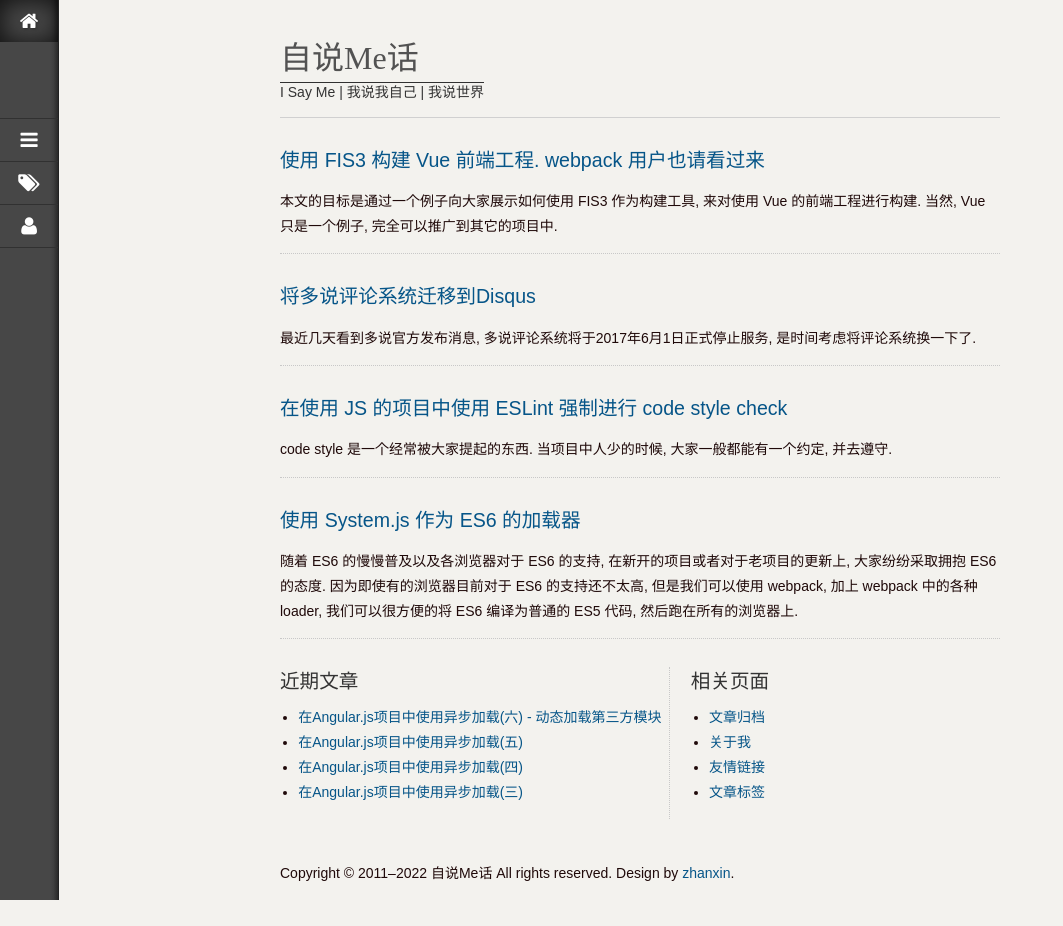
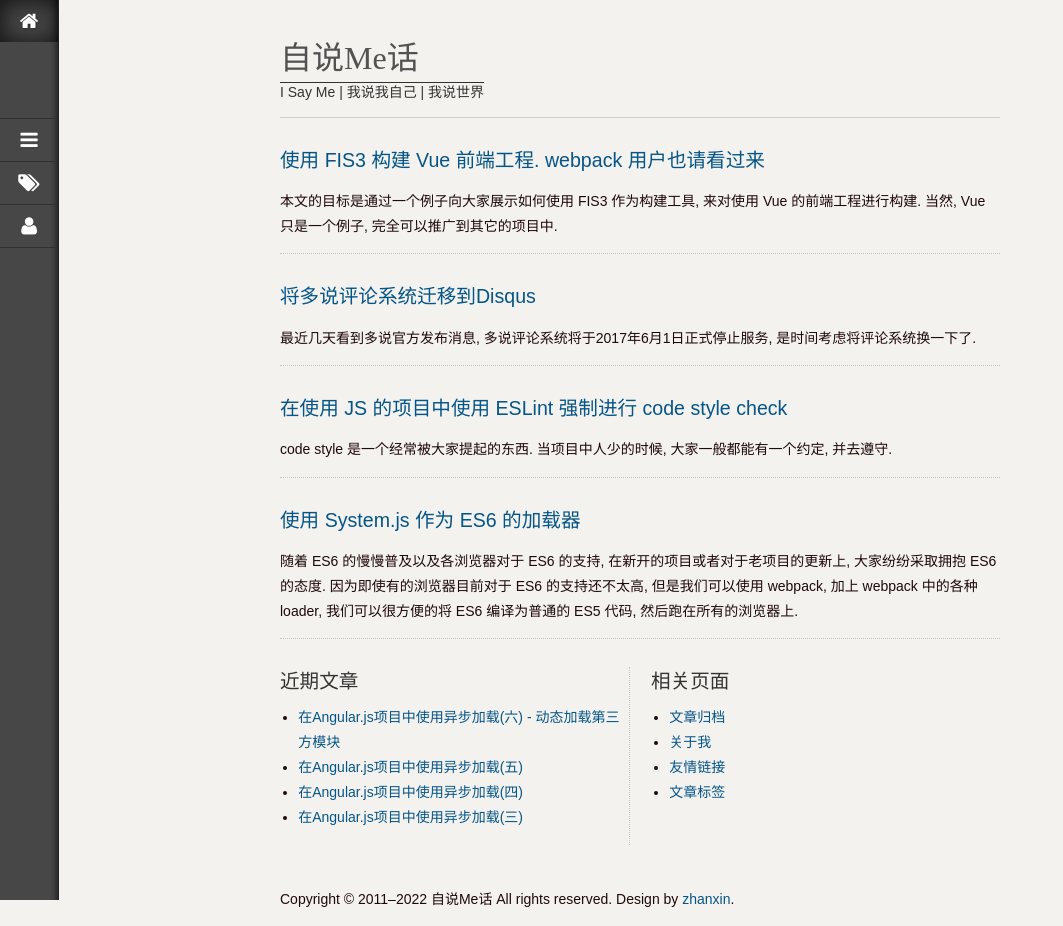
Before and after one commit to wyntau/wyntau.github.io, a Jekyll site: the page built from index.html, in a window 1280 px wide. Shown: the whole page, without its empty margins (0-1063 px from the left). Built offline with Jekyll 4.4.1, drawn with Linux system fonts in a browser that asks for light colours; before the commit the page ends 901 px from its top, so only the background shows below that.

Commit message:
refactor: update styles

```diff
--- a/assets/css/style.css
+++ b/assets/css/style.css
@@ -516,20 +516,21 @@ h6 {
 
 .lotus-double {
   margin-bottom: 3em;
+  display: flex;
+  flex-direction: row;
+  justify-content:space-between;
+  align-items: stretch;
 }
 
 .lotus-double .article {
+  flex: 1;
   float: left;
+  margin-right: 1.5em;
+  border-right: 1px dotted #c8c8c8;
 }
-
-.lotus-double .article-first {
-  width: 54%;
-  border-right: 1px dotted #C8C8C8;
-}
-
-.lotus-double .article-last {
-  width: 42%;
-  margin-left: 1.5em;
+.lotus-double .article:last-child{
+  margin-right: 0;
+  border-right: none;
 }
 
 .lotus-breadcrub {
@@ -768,16 +769,23 @@ h6 {
   .lotus-nav ul .home {
     margin-bottom: 0;
   }
-  .lotus-double .article-first {
-    width: 100%;
+
+  .lotus-double {
+    display: flex;
+    flex-direction: column;
+    align-items: stretch;
+  }
+  .lotus-double .article {
+    margin-right: 0;
     border-right: none;
     border-bottom: 1px dotted #C8C8C8;
+    margin-bottom: 2em;
   }
-  .lotus-double .article-last {
-    width: 100%;
-    margin-left: 0;
-    margin-top: 2em;
+  .lotus-double .article:last-child {
+    border-bottom: none;
+    margin-bottom: 0;
   }
+
   .iLight .lotus-nav {
     background: #f1f1ed;
     background: -moz-linear-gradient( 90deg, #e3e3e3 0%, #f1f1ed 8%, #f1f1ed 14%, #f1f1ed 100%);
```
